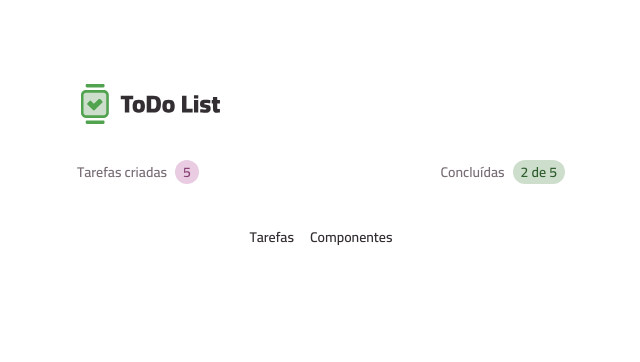
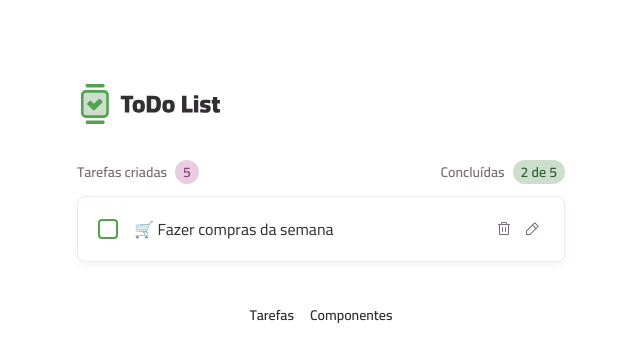
Before and after one commit to alexandreferrari-dev/ToDo-List, a React (Vite) app: page / in a window 1280 px wide. Shown: the top 362 px of the page, without its empty margins (319-959 px from the left). Built offline with nearby package versions, Linux system fonts and the light colour scheme.

Commit message:
criando-componente-da-tarefa

```diff
--- /dev/null
+++ b/src/core-components/task-item.tsx
@@ -0,0 +1,47 @@
+import React from 'react';
+import ButtonIcon from '../components/button-icon';
+import Card from '../components/card';
+import InputCheckbox from '../components/input-checkbox';
+import Text from '../components/text';
+import TrashIcon from '../assets/icons/Trash-Regular.svg?react';
+import PencilIcon from '../assets/icons/PencilSimple-Regular.svg?react';
+import XIcon from '../assets/icons/X-Regular.svg?react';
+import CheckIcon from '../assets/icons/Check-Regular.svg?react';
+import InputText from '../components/input-text';
+
+
+
+export default function TaskItem() {
+  const [isEditing, setIsEditing] = React.useState(false);
+
+  function handleEditTask() {
+    setIsEditing(true);
+  }
+
+  function handleExitEditTask() {
+    setIsEditing(false);
+  }
+
+  return (
+    <Card size="md" className="flex items-center gap-4">
+      {!isEditing ? (
+      <>
+      <InputCheckbox />
+      <Text className="flex-1">🛒 Fazer compras da semana</Text>
+      <div className="flex gap-1">
+        <ButtonIcon icon={TrashIcon} variant="terciary" />
+        <ButtonIcon icon={PencilIcon} variant="terciary" onClick={handleEditTask} />
+      </div>
+    </>
+   ) : (
+    <>
+      <InputText className="flex-1"/>
+      <div className="flex gap-1">
+        <ButtonIcon icon={XIcon} variant="secondary" onClick={handleExitEditTask}/>
+        <ButtonIcon icon={CheckIcon} variant="primary" />
+      </div>
+    </>
+    )}
+    </Card>
+  );
+}
--- a/src/pages/page-home.tsx
+++ b/src/pages/page-home.tsx
@@ -1,4 +1,5 @@
 import Container from '../components/container';
+import TaskItem from '../core-components/task-item';
 import TasksSummary from '../core-components/tasks-summary';
 
 
@@ -7,5 +8,7 @@
       <header className="flex items-center justify-between">
         <TasksSummary />
       </header>
+
+    <TaskItem />
     </Container>
 }
```
